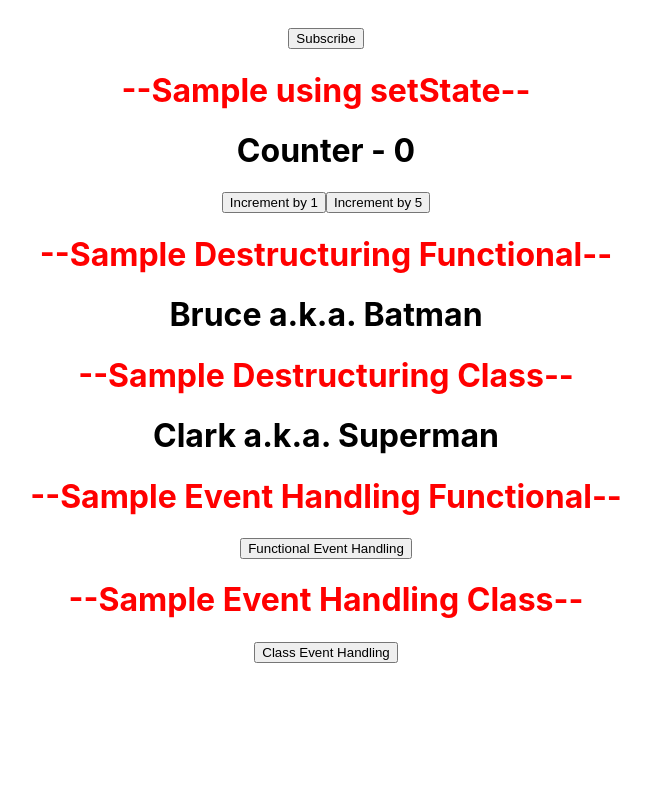
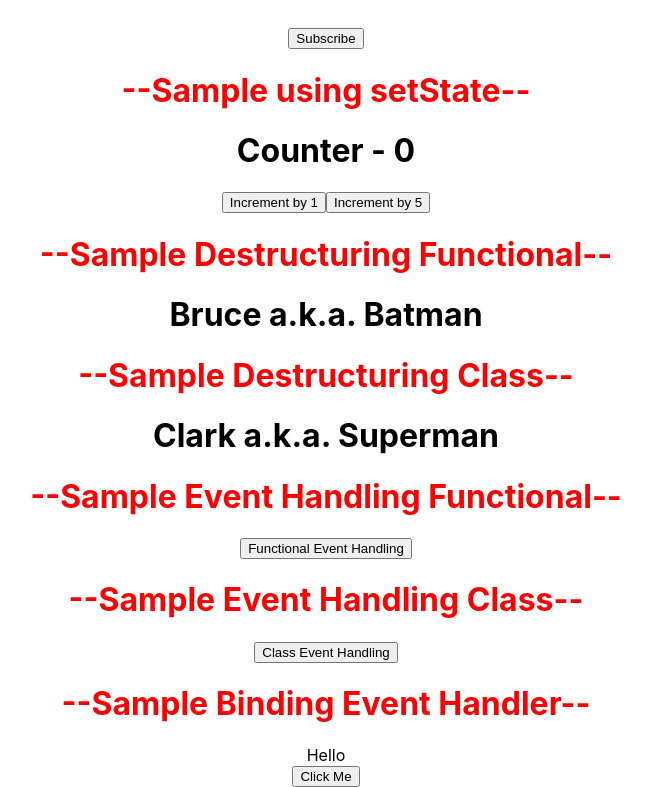
Before and after one commit to mirjSolution/react-front-to-back, a React (Create React App) app: page / in a window 1280 px wide. Shown: the part 1232-2019 px from the top of the page, without its empty margins (314-965 px from the left). Before the commit the page ends 1895 px from the top, so only its background shows below. Built offline with nearby package versions, Linux system fonts and the light colour scheme.

Commit message:
Binding Event Handler

```diff
--- a/src/App.js
+++ b/src/App.js
@@ -1,10 +1,11 @@
 import React, { Component } from 'react';
 import './App.css';
+import EventBind from './components/bindingEventHandlers/EventBind';
 import Welcome from './components/class/Welcome';
 import DestructuringClass from './components/destructuring/DestructuringClass';
 import DestructuringFunctional from './components/destructuring/DestructuringFunctional';
-import EventHandlingClass from './components/eventhandling/EventHandlingClass';
-import EventHandlingFunctional from './components/eventhandling/EventHandlingFunctional';
+import EventHandlingClass from './components/eventHandling/EventHandlingClass';
+import EventHandlingFunctional from './components/eventHandling/EventHandlingFunctional';
 
 // Name export
 // import {Greet} from './components/functional/greet';
@@ -72,6 +73,9 @@
         <EventHandlingFunctional />
         <h1 style={{ color: 'red' }}>--Sample Event Handling Class--</h1>
         <EventHandlingClass />
+        {/* Binding Event Handler*/}
+        <h1 style={{ color: 'red' }}>--Sample Binding Event Handler--</h1>
+        <EventBind />
       </div>
     );
   }
--- /dev/null
+++ b/src/components/bindingEventHandlers/EventBind.js
@@ -0,0 +1,43 @@
+import React, { Component } from 'react';
+
+class EventBind extends Component {
+  constructor(props) {
+    super(props);
+
+    this.state = {
+      message: 'Hello',
+    };
+
+    // 3. Binding in the class contsructor
+    // this.clickHandler = this.clickHandler.bind(this);
+  }
+
+  //   clickHandler() {
+  //     this.setState({
+  //       message: 'Goodbye',
+  //     });
+  //     console.log(this);
+  //   }
+
+  //   4. Class property as Arrow function
+  clickHandler = () => {
+    this.setState({
+      message: 'Goodbye',
+    });
+  };
+
+  render() {
+    return (
+      <div>
+        <div>{this.state.message}</div>
+        {/* 1. This method will re-render every click (binding in the render method) */}
+        {/*  <button onClick={this.clickHandler.bind(this)}>Click Me</button> */}
+        {/* 2. Arrow function in the render method */}
+        {/* <button onClick={() => this.clickHandler()}>Click Me</button> */}
+        <button onClick={this.clickHandler}>Click Me</button>
+      </div>
+    );
+  }
+}
+
+export default EventBind;
--- a/src/components/setState/SetState.js
+++ b/src/components/setState/SetState.js
@@ -7,6 +7,8 @@
     this.state = {
       counter: 0,
     };
+    // Sample binding in the class constructor
+    this.increment = this.increment.bind(this);
   }
 
   increment() {
@@ -18,8 +20,8 @@
     );
     console.log('Synchoronous ' + this.state.counter);
   }
-
-  incrementByProps() {
+  // Class property as arrow function automatically bind the property
+  incrementByProps = () => {
     this.setState(
       (prevState, props) => ({
         counter: prevState.counter + props.incrementBy,
@@ -27,14 +29,14 @@
       () => console.log('Callback ' + this.state.counter)
     );
     console.log('Synchoronous ' + this.state.counter);
-  }
+  };
 
   render() {
     return (
       <div>
         <h1>Counter - {this.state.counter}</h1>
-        <button onClick={() => this.increment()}>Increment by 1</button>
-        <button onClick={() => this.incrementByProps()}>Increment by 5</button>
+        <button onClick={this.increment}>Increment by 1</button>
+        <button onClick={this.incrementByProps}>Increment by 5</button>
       </div>
     );
   }
```
